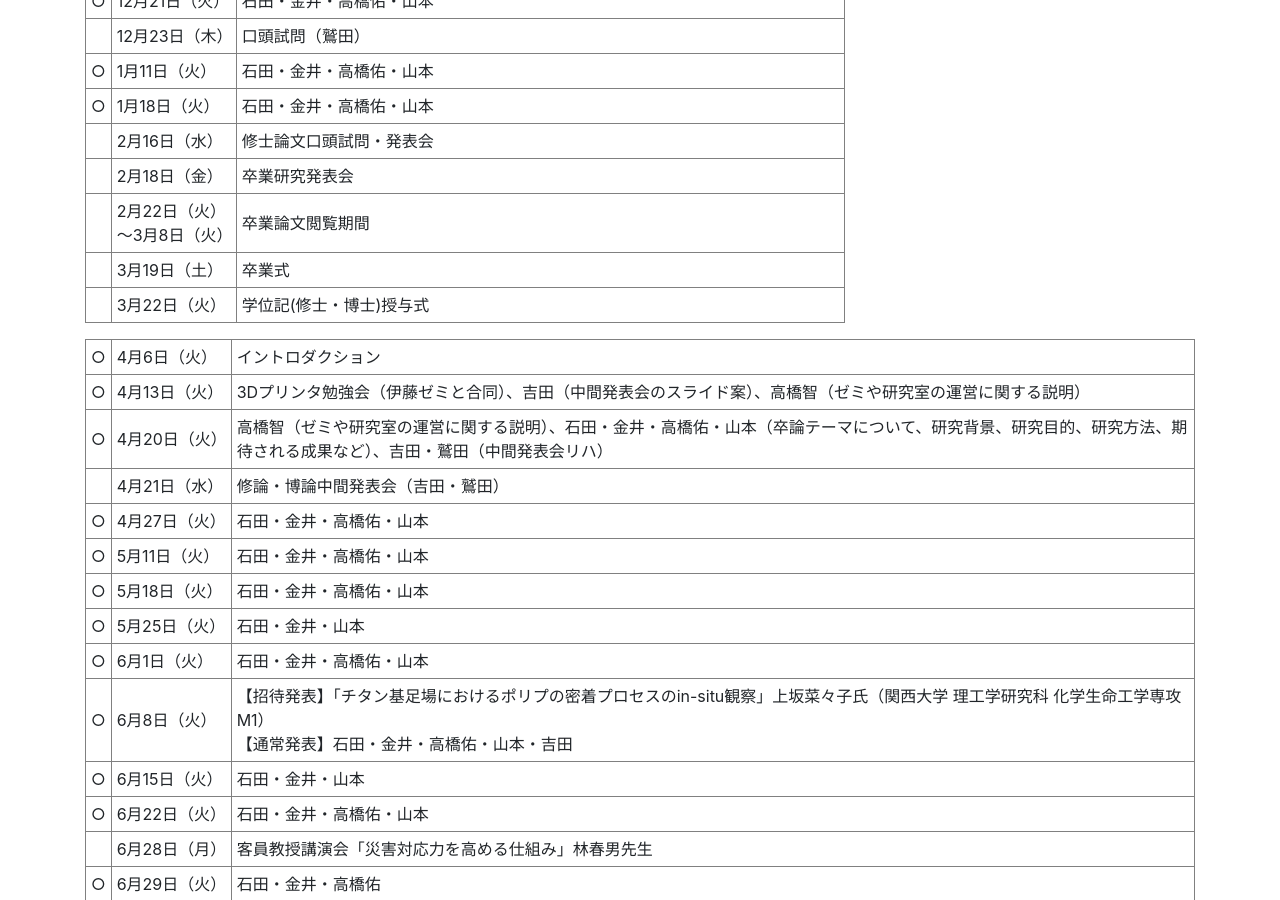
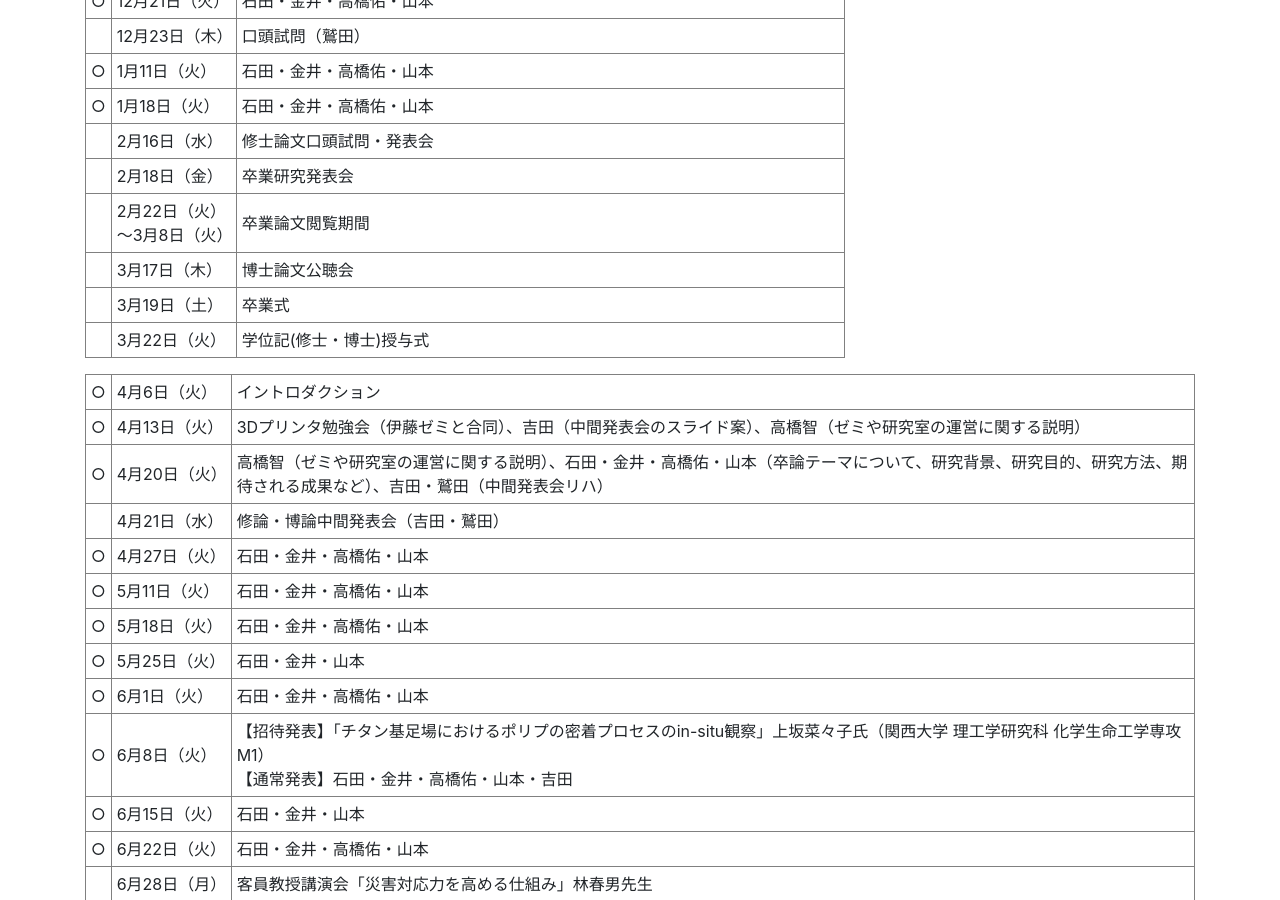
Before and after one commit to tkhslab/tkhslab.github.io, a Jekyll site: the page built from forstudents.md, in a window 1280 px wide and 900 px high, scrolled down 3053 px. Built offline with Jekyll 4.4.1, drawn with Linux system fonts in a browser that asks for light colours; nearby versions of some CDN libraries.

Commit message:
add Washida hearing

```diff
--- a/forstudents.md
+++ b/forstudents.md
@@ -185,6 +185,9 @@ title: For students
 <td></td><td>2月22日（火）<br>〜3月8日（火）</td><td>卒業論文閲覧期間</td>
 </tr>
 <tr>
+<td></td><td>3月17日（木）</td><td>博士論文公聴会</td>
+</tr>
+<tr>
 <td></td><td>3月19日（土）</td><td>卒業式</td>
 </tr>
 <tr>
```
